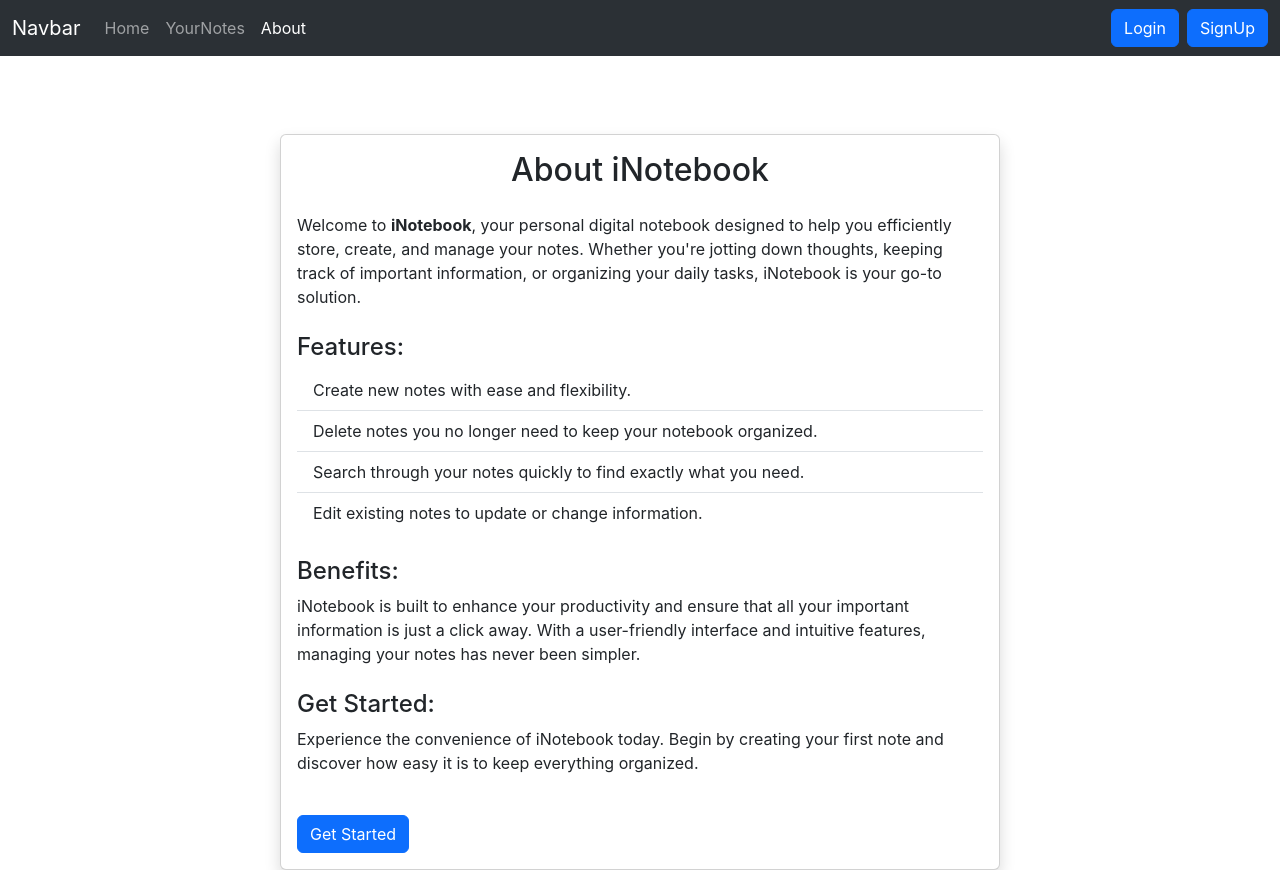
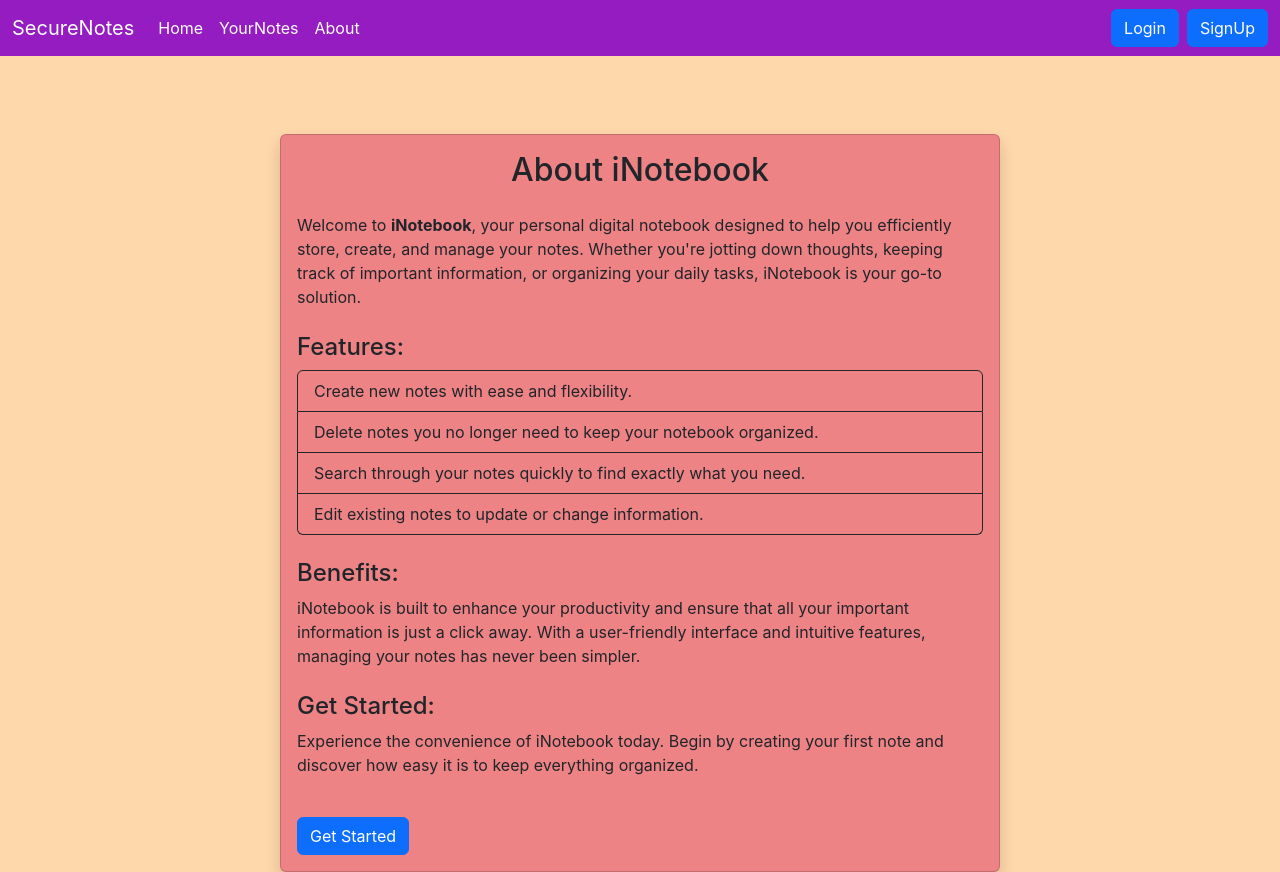
Before and after one commit to AtharvTiwalkar/SecureNotes, a React (Create React App) app in the folder Frontend/: page /about in a window 1280 px wide. Built offline with nearby package versions, Linux system fonts and the light colour scheme.

Commit message:
design updated

```diff
--- a/Frontend/src/App.css
+++ b/Frontend/src/App.css
@@ -41,3 +41,18 @@
 i{
   cursor:pointer;
 }
+
+
+.bg-custom-purple {
+  background:  #941cc0;
+}
+
+
+
+.bg-custom-orange {
+  background-color: #fed7aa; /* This is the color value for $orange-200 */
+}
+
+.bg-custom-rose{
+  background-color: #ee8385;
+}
--- a/Frontend/src/App.js
+++ b/Frontend/src/App.js
@@ -23,16 +23,18 @@ function App() {
     }, 2000)
   }
 
+
   return (
     <>
+      <div className="bg-custom-orange min-vh-100">
         <NoteState>
           <BrowserRouter>
             <Navbar />
-          <Alert alert={alert}/>
+            <Alert alert={alert} />
             <div className="container">
               <Routes>
                 <Route exact path="/" element={<Home showAlert={showAlert} />} > </Route>
-              <Route exact path="/YourNotes" element={<Notes showAlert={showAlert}/>} > </Route>
+                <Route exact path="/YourNotes" element={<Notes showAlert={showAlert} />} > </Route>
                 <Route exact path="/about" element={<About />} />
                 <Route exact path="/login" element={<Login showAlert={showAlert} />} />
                 <Route exact path="/signup" element={<SignUp showAlert={showAlert} />} ></Route>
@@ -40,6 +42,8 @@ function App() {
             </div>
           </BrowserRouter>
         </NoteState>
+      </div>
+
     </>
   );
 }
--- a/Frontend/src/components/About.js
+++ b/Frontend/src/components/About.js
@@ -3,21 +3,21 @@ import { Link } from 'react-router-dom';
 
 const About = () => {
     return (
-        <div className="container mt-5">
+        <div className="container mt-5 ">
             <div className="row">
                 <div className="col-lg-8 mx-auto">
-                    <div className="card shadow">
+                    <div className="card shadow bg-custom-rose">
                         <div className="card-body">
                             <h2 className="card-title text-center">About iNotebook</h2>
                             <p className="card-text mt-4">
                                 Welcome to <strong>iNotebook</strong>, your personal digital notebook designed to help you efficiently store, create, and manage your notes. Whether you're jotting down thoughts, keeping track of important information, or organizing your daily tasks, iNotebook is your go-to solution.
                             </p>
                             <h4 className="mt-4">Features:</h4>
-                            <ul className="list-group list-group-flush">
-                                <li className="list-group-item">Create new notes with ease and flexibility.</li>
-                                <li className="list-group-item">Delete notes you no longer need to keep your notebook organized.</li>
-                                <li className="list-group-item">Search through your notes quickly to find exactly what you need.</li>
-                                <li className="list-group-item">Edit existing notes to update or change information.</li>
+                            <ul className="list-group">
+                                <li className="list-group-item bg-custom-rose border-dark">Create new notes with ease and flexibility.</li>
+                                <li className="list-group-item bg-custom-rose border-dark">Delete notes you no longer need to keep your notebook organized.</li>
+                                <li className="list-group-item bg-custom-rose border-dark">Search through your notes quickly to find exactly what you need.</li>
+                                <li className="list-group-item bg-custom-rose border-dark">Edit existing notes to update or change information.</li>
                             </ul>
                             <h4 className="mt-4">Benefits:</h4>
                             <p>
--- a/Frontend/src/components/AddNote.js
+++ b/Frontend/src/components/AddNote.js
@@ -24,17 +24,17 @@ const AddNote = (props) => {
     <div>
      <h2 className='my-3'>Add a Note</h2>
       <form>
-        <div className="mb-3">
+        <div className="mb-3 ">
           <label htmlFor="title" className="form-label" >Title</label>
-          <input type="text" className="form-control" id="title" name="title" onChange={onChange} value={note.title} />
+          <input type="text" className="form-control bg-custom-orange border-dark" id="title" name="title" onChange={onChange} value={note.title} />
         </div>
         <div className="mb-3">
           <label htmlFor="description" className="form-label" >Description</label>
-          <input type="text" className="form-control" id="description" name="description" onChange={onChange} value={note.description}  />
+          <input type="text" className="form-control bg-custom-orange border-dark" id="description" name="description" onChange={onChange} value={note.description}  />
         </div>
         <div className="mb-3">
           <label htmlFor="tag" className="form-label">Tag</label>
-          <input type="text" className="form-control" id="tag" name="tag" onChange={onChange} value={note.tag}/>
+          <input type="text" className="form-control bg-custom-orange border-dark" id="tag" name="tag" onChange={onChange} value={note.tag}/>
         </div>
 
         <button type="submit" disabled={note.title.length<5||note.description.length<5} className="btn btn-primary" onClick={handleClick}>Add Note</button>
--- a/Frontend/src/components/Alert.js
+++ b/Frontend/src/components/Alert.js
@@ -8,7 +8,7 @@ export default function Alert(props) {
     return word.charAt(0).toUpperCase() + word.slice(1);
   }
   return (
-    <div style={{ height: '30px' }}>
+    <div className='bg-custom-orange'style={{ height: '30px' }}>
       {props.alert && <div >
         <div className={`alert alert-${props.alert.type} alert-dismissible fade show`} role="alert">
           <strong>{capitalize(props.alert.type)}</strong>:{props.alert.message}
--- a/Frontend/src/components/Login.js
+++ b/Frontend/src/components/Login.js
@@ -7,7 +7,7 @@ import { useNavigate } from 'react-router-dom';
 
 const Login = (props) => {
     const [credentials, setCredentials] = useState({ email: "", password: "" });
-    const navigate=useNavigate();
+    const navigate = useNavigate();
 
     const onChange = (e) => {
         setCredentials({ ...credentials, [e.target.name]: e.target.value })//... it means ovewrite the content
@@ -25,27 +25,27 @@ const Login = (props) => {
         )
         const json = await response.json()
         console.log(json);
-        if(json.success){
+        if (json.success) {
             //Save the auth token and redirect
-            localStorage.setItem('token',json.authtoken)
-            props.showAlert("Logged in successfully","success")
+            localStorage.setItem('token', json.authtoken)
+            props.showAlert("Logged in successfully", "success")
             navigate('/')
 
-        }else{
-            props.showAlert("Invalid credentials","danger");
+        } else {
+            props.showAlert("Invalid credentials", "danger");
         }
     }
     return (
         <div>
             <form onSubmit={handleSubmit}>
                 <div className="mb-3">
-                    <label htmlFor="exampleInputEmail1" className="form-label">Email address</label>
-                    <input type="email" className="form-control" value={credentials.email} onChange={onChange} name='email' id="exampleInputEmail1" aria-describedby="emailHelp" />
+                    <label htmlFor="email" className="form-label">Email address</label>
+                    <input type="email" className="form-control bg-custom-orange border-dark" id="email" name="email" onChange={onChange} aria-describedby="emailHelp" minLength={1} required />
                     <div id="emailHelp" className="form-text">We'll never share your email with anyone else.</div>
                 </div>
                 <div className="mb-3">
                     <label htmlFor="exampleInputPassword1" className="form-label">Password</label>
-                    <input type="password" name="password" onChange={onChange} value={credentials.password} className="form-control" id="exampleInputPassword1" />
+                    <input type="password" name="password" onChange={onChange} value={credentials.password} className="form-control bg-custom-orange border-dark" id="exampleInputPassword1" />
                 </div>
                 <button type="submit" className="btn btn-primary">Submit</button>
 
--- a/Frontend/src/components/Navbar.js
+++ b/Frontend/src/components/Navbar.js
@@ -19,35 +19,38 @@ function Navbar() {
 
   return (
     <div>
-      <nav className="navbar navbar-expand-lg bg-body-tertiary" data-bs-theme="dark">
+  <nav className="navbar navbar-expand-lg bg-custom-purple text-white">
     <div className="container-fluid">
-          <Link className="navbar-brand" to="/">Navbar</Link>
+      <Link className="navbar-brand text-white" to="/">SecureNotes</Link>
       <button className="navbar-toggler" type="button" data-bs-toggle="collapse" data-bs-target="#navbarSupportedContent" aria-controls="navbarSupportedContent" aria-expanded="false" aria-label="Toggle navigation">
         <span className="navbar-toggler-icon"></span>
       </button>
       <div className="collapse navbar-collapse" id="navbarSupportedContent">
         <ul className="navbar-nav me-auto mb-2 mb-lg-0">
           <li className="nav-item">
-                <Link className={`nav-link ${location.pathname === "/" ? "active" : ""}`} aria-current="page" to="/">Home</Link>
+            <Link className={`nav-link ${location.pathname === "/" ? "active" : ""} text-white`} aria-current="page" to="/">Home</Link>
           </li>
           <li className="nav-item">
-                <Link className={`nav-link ${location.pathname === "/YourNotes" ? "active" : ""}`} to="/YourNotes">YourNotes</Link>
+            <Link className={`nav-link ${location.pathname === "/YourNotes" ? "active" : ""} text-white`} to="/YourNotes">YourNotes</Link>
           </li>
           <li className="nav-item">
-                <Link className={`nav-link ${location.pathname === "/about" ? "active" : ""}`} to="/about">About</Link>
+            <Link className={`nav-link ${location.pathname === "/about" ? "active" : ""} text-white`} to="/about">About</Link>
           </li>
         </ul>
 
-            {!localStorage.getItem('token')?<form className="d-flex" role="search">
+        {!localStorage.getItem('token') ? (
+          <form className="d-flex" role="search">
             <Link className="btn btn-primary mx-2" to="/login" role="button">Login</Link>
             <Link className="btn btn-primary" to="/signup" role="button">SignUp</Link>
-            </form>:<Link className="btn btn-primary" onClick={handleLogout} role="button">LogOut</Link>
-            //mostly try to use button for logout rather than link
-            }
+          </form>
+        ) : (
+          <button className="btn btn-primary" onClick={handleLogout} role="button">LogOut</button>
+        )}
       </div>
     </div>
   </nav>
 </div>
+
   )
 }
 
--- a/Frontend/src/components/Noteitem.js
+++ b/Frontend/src/components/Noteitem.js
@@ -7,7 +7,7 @@ function Noteitem(props) {
   const { deleteNote } = context;
   return (
     <div className="col-md-3">
-      <div className="card my-3">
+      <div className="card my-3  bg-custom-rose">
         <div className="card-body">
           <div className="d-flex">
             <p><b>Title:</b>{note.title}</p>
--- a/Frontend/src/components/Notes.js
+++ b/Frontend/src/components/Notes.js
@@ -48,32 +48,32 @@ const Notes = (props) => {
         Launch demo modal
       </button>
 
-      <div className="modal fade" id="exampleModal" tabIndex="-1" aria-labelledby="exampleModalLabel" aria-hidden="true">
+      <div className="modal fade " id="exampleModal" tabIndex="-1" aria-labelledby="exampleModalLabel" aria-hidden="true">
         <div className="modal-dialog modal-dialog-centered">
-          <div className="modal-content">
-            <div className="modal-header">
+          <div className="modal-content  bg-custom-purple text-white">
+            <div className="modal-header border-dark">
               <h1 className="modal-title fs-5" id="exampleModalLabel">Your Note</h1>
               <button type="button" className="btn-close" data-bs-dismiss="modal" aria-label="Close"></button>
             </div>
             <div className="modal-body">
               <div className="container">
                 <form>
-                  <div className="mb-3">
+                  <div className="mb-3 ">
                     <label htmlFor="title" className="form-label" minLength={5} required>Title</label>
-                    <input type="text" className="form-control" id="title" value={note.title} name="title" onChange={onChange}   />
+                    <input type="text" className="form-control border-dark bg-custom-purple   "  id="title" value={note.title} name="title" onChange={onChange}   />
                   </div>
                   <div className="mb-3">
                     <label htmlFor="description" className="form-label" minLength={5} required>Description</label>
-                    <input type="text" className="form-control" id="description" value={note.description} name="description" onChange={onChange}   />
+                    <input type="text" className="form-control border-dark bg-custom-purple  "  id="description" value={note.description} name="description" onChange={onChange}   />
                   </div>
                   <div className="mb-3">
                     <label htmlFor="tag" value={note.tag} className="form-label">Tag</label>
-                    <input type="text" className="form-control" id="tag" name="tag" value={note.tag} onChange={onChange} />
+                    <input type="text" className="form-control border-dark bg-custom-purple  "  id="tag" name="tag" value={note.tag} onChange={onChange} />
                   </div>
                 </form>
               </div>
             </div>
-            <div className="modal-footer">
+            <div className="modal-footer border-dark ">
               <button type="button" ref={refClose} className="btn btn-secondary" data-bs-dismiss="modal">Close</button>
               <button type="button" disabled={note.title.length<5||note.description.length<5} onClick={handleClick} className="btn btn-primary">Update Notes</button>
             </div>
--- a/Frontend/src/components/SignUp.js
+++ b/Frontend/src/components/SignUp.js
@@ -40,20 +40,20 @@ const SignUp = (props) => {
       <form>
         <div className="mb-3">
           <label htmlFor="name" className="form-label">Name</label>
-          <input type="text" className="form-control" id="name" name="name" onChange={onChange} aria-describedby="emailHelp" />
+          <input type="text" className="form-control bg-custom-orange border-dark" id="name" name="name" onChange={onChange} aria-describedby="emailHelp" />
         </div>
         <div className="mb-3">
           <label htmlFor="email" className="form-label">Email address</label>
-          <input type="email" className="form-control" id="email" name="email" onChange={onChange} aria-describedby="emailHelp" minLength={1} required/>
+          <input type="email" className="form-control bg-custom-orange border-dark" id="email" name="email" onChange={onChange} aria-describedby="emailHelp" minLength={1} required/>
           <div id="emailHelp" className="form-text">We'll never share your email with anyone else.</div>
         </div>
         <div className="mb-3">
           <label htmlFor="password" className="form-label">Password</label>
-          <input type="password" className="form-control" name="password" onChange={onChange} id="password" minLength={5} required />
+          <input type="password" className="form-control bg-custom-orange border-dark" name="password" onChange={onChange} id="password" minLength={5} required />
         </div>
         <div className="mb-3">
           <label htmlFor="cpassword" className="form-label">Confirm Password</label>
-          <input type="password" className="form-control" name="cpassword" onChange={onChange} id="cpassword" minLength={5} required />
+          <input type="password" className="form-control bg-custom-orange border-dark" name="cpassword" onChange={onChange} id="cpassword" minLength={5} required />
         </div>
         <button type="submit" className="btn btn-primary">Submit</button>
       </form>
```
Lines whose indentation alone changed are shown as unchanged.
